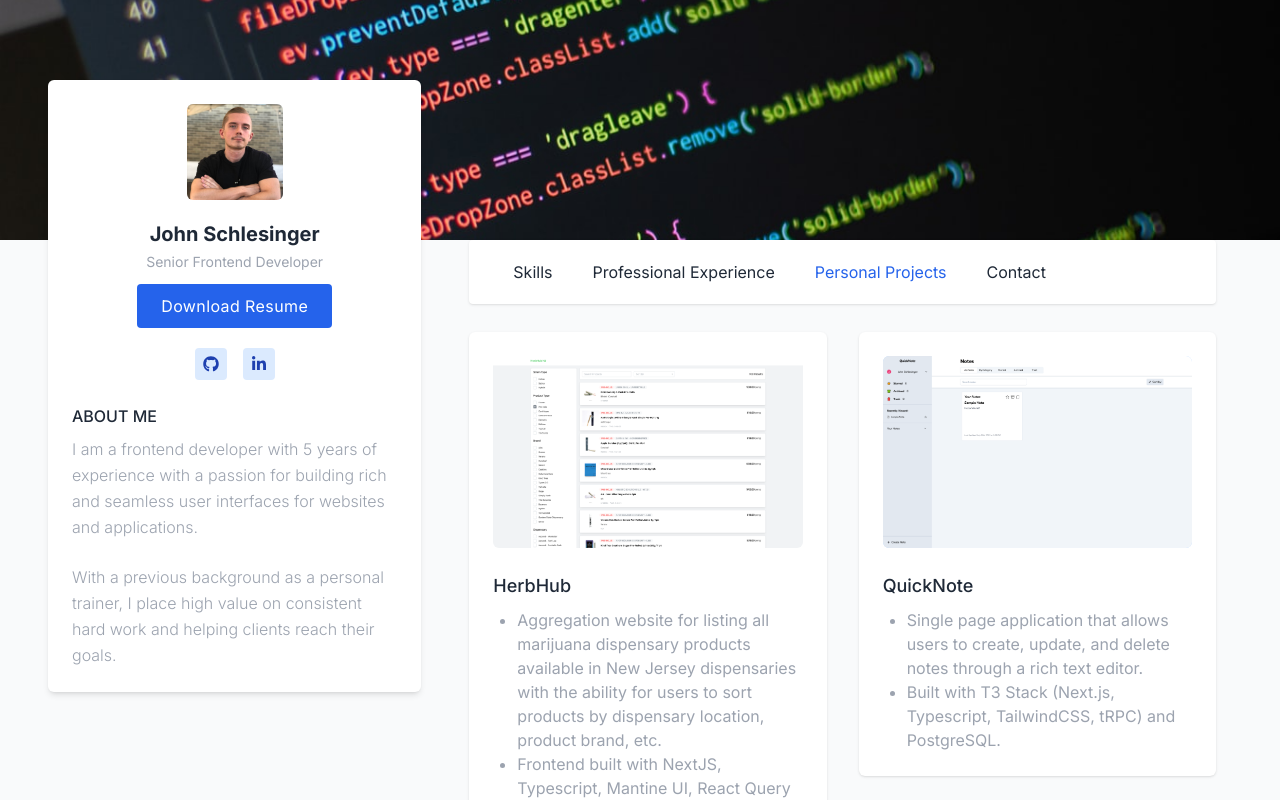
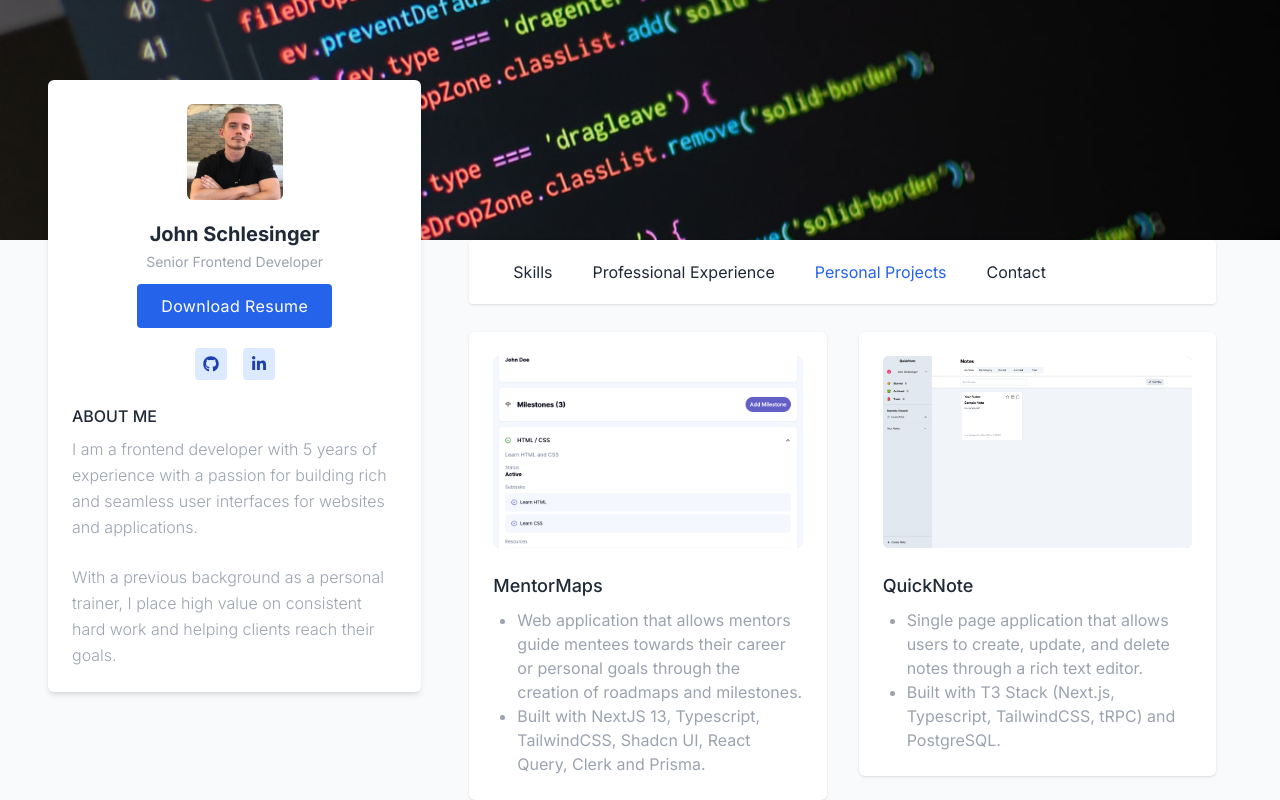
Before and after one commit to Jschles1/jschles-portfolio, a Next.js app: page /portfolio in a window 1280 px wide. Shown: the top 800 px of the page. Built offline with nearby package versions, Linux system fonts and the light colour scheme.

Commit message:
Update porfolio

```diff
--- a/src/app/portfolio/page.tsx
+++ b/src/app/portfolio/page.tsx
@@ -1,4 +1,4 @@
-import image1 from "public/images/portfolio/herbhub.png";
+import image1 from "public/images/portfolio/mentormaps.png";
 import image2 from "public/images/portfolio/quicknote.png";
 import PortfolioItem from "@/components/pages/Portfolio/PortfolioItem";
 
@@ -6,13 +6,12 @@ const portfolioData = [
   {
     id: 1,
     image: image1,
-    title: "HerbHub",
-    link: "https://github.com/Jschles1/herbhub-client",
-    website: "https://herbhub-client.vercel.app/",
+    title: "MentorMaps",
+    link: "https://github.com/Jschles1/mentormaps",
+    website: "https://mentormaps.vercel.app/",
     description: [
-      "Aggregation website for listing all marijuana dispensary products available in New Jersey dispensaries with the ability for users to sort products by dispensary location, product brand, etc.",
-      "Frontend built with NextJS, Typescript, Mantine UI, React Query and Prisma Client.",
-      "Utilizes AWS Lambda, AWS Step Functions and AWS EventBridge scheduler for running Puppeteer web crawlers to retrieve product information from each NJ dispensary website and save it to a MongoDB database on a daily basis.",
+      "Web application that allows mentors guide mentees towards their career or personal goals through the creation of roadmaps and milestones.",
+      "Built with NextJS 13, Typescript, TailwindCSS, Shadcn UI, React Query, Clerk and Prisma.",
     ],
   },
   {
```
Also changed, not shown: public/images/portfolio/herbhub.png (deleted), public/images/portfolio/mentormaps.png (added).
